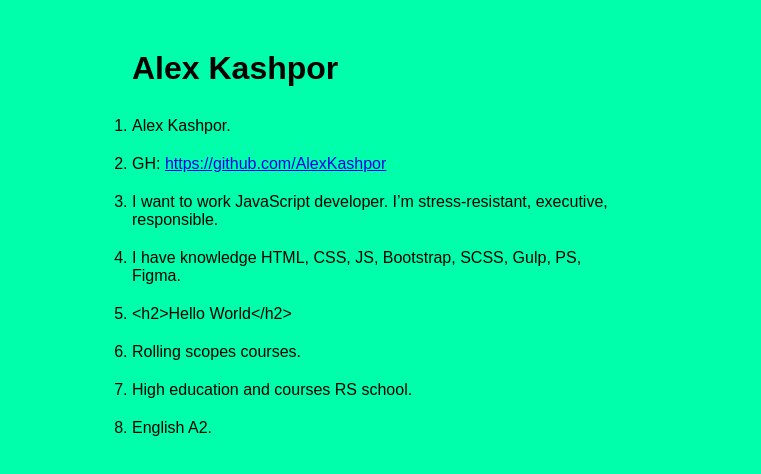
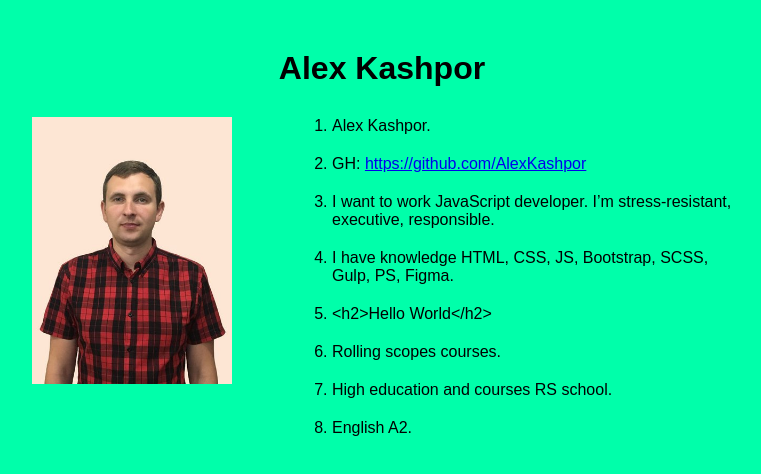
Before and after one commit to AlexKashpor/rsschool-cv, a plain HTML site: page index.html in a window 1280 px wide. Shown: the whole page, without its empty margins (258-1019 px from the left). Drawn offline with Linux system fonts and the light colour scheme.

Commit message:
add photo

```diff
--- a/index.html
+++ b/index.html
@@ -12,6 +12,7 @@
     <body>
         <div class="container">
             <h1>Alex Kashpor</h1>
+            <img src="avatar.jpeg" alt="photo">
             <ol class="list">
                 <li>Alex Kashpor.</li>
                 <li>GH: <a href="#">https://github.com/AlexKashpor</a></li>
--- a/style.css
+++ b/style.css
@@ -8,13 +8,25 @@
     font-size: 16px;
     display: block;
     margin: 0 auto;
-    width: 500px;
+    width: 700px;
+    margin-top: 50px;
+
 }
 h1{
-    margin-top: 50px;
+
     margin-bottom: 30px;
+    text-align: center;
 }
 li{
     margin-bottom: 20px;
     font-weight: 500;
 }
+img{
+    float: left;
+    width: 200px;
+    margin-right: 100px;
+}
+.list{
+    width: 400px;
+    float: left;
+}
```
Also changed, not shown: avatar.jpeg (added).
